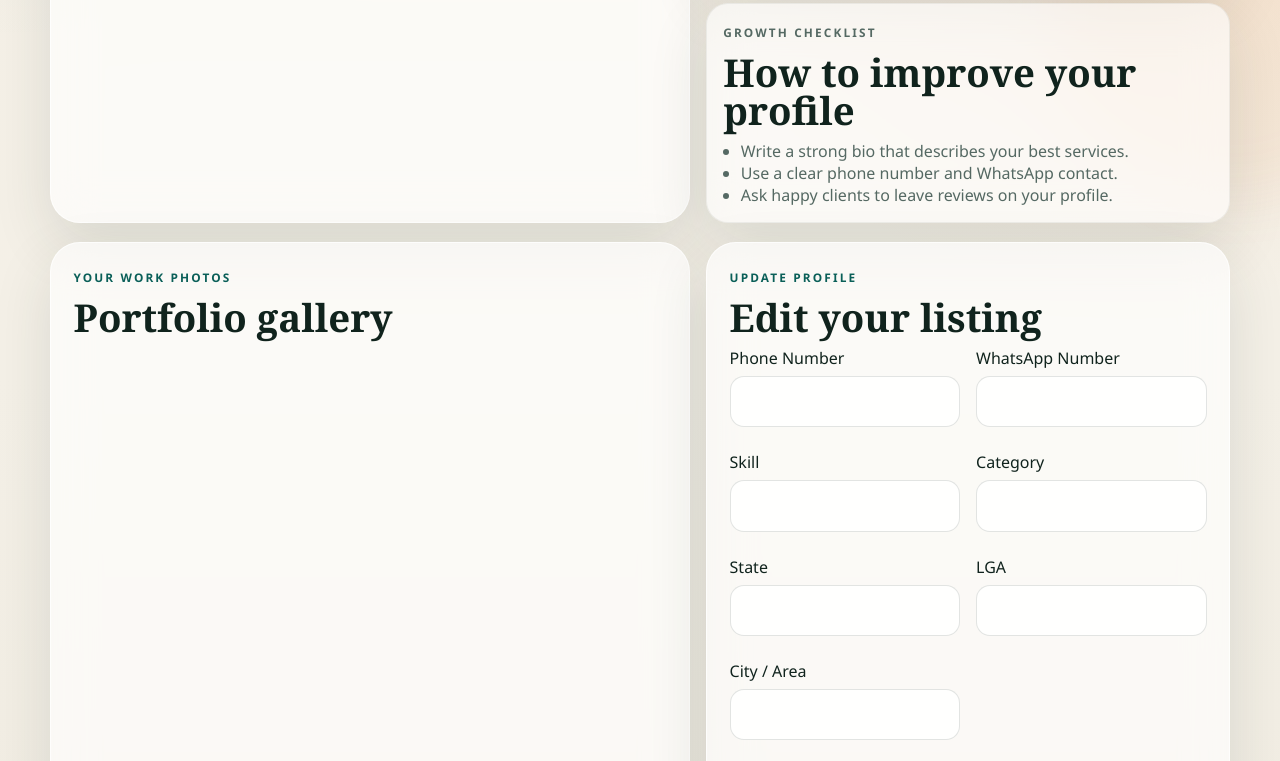
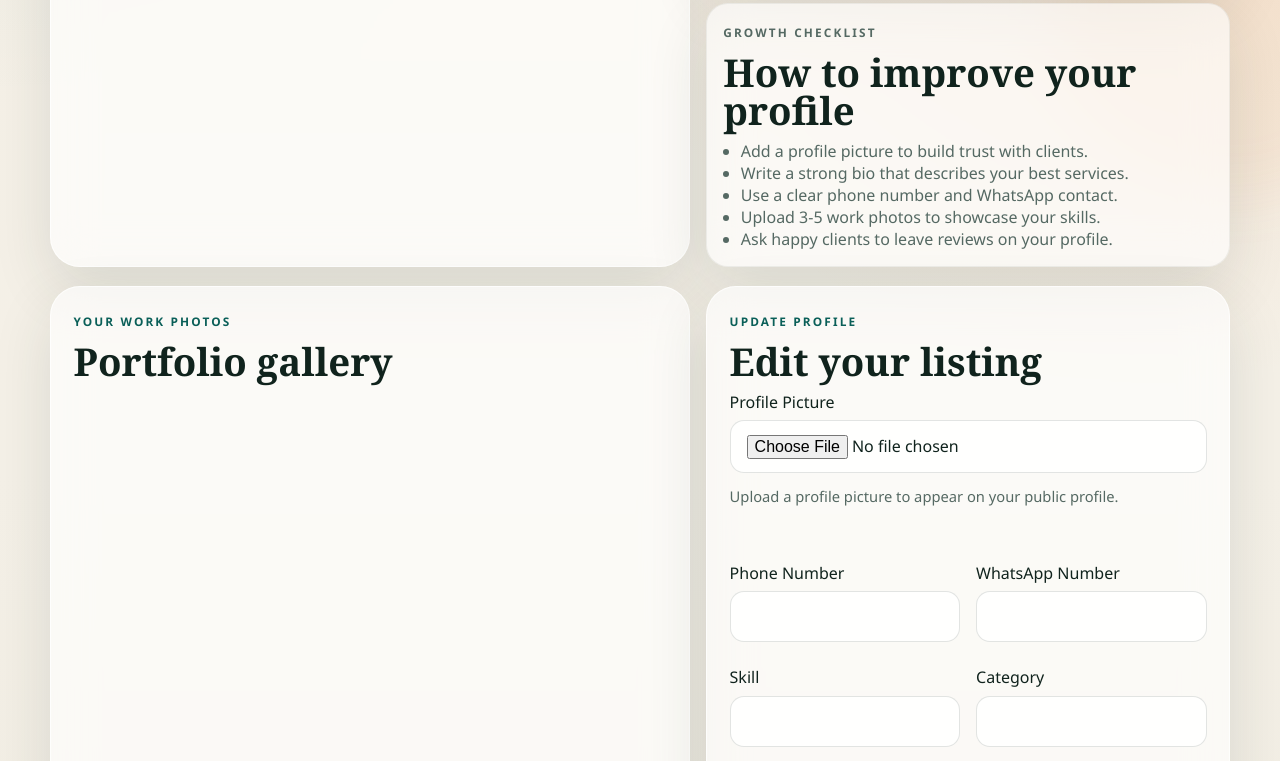
Before and after one commit to hirelocalng/hirelocal, a website: page public/dashboard.html in a window 1280 px wide. Shown: the part 731-1492 px from the top of the page. Drawn offline with Linux system fonts and the light colour scheme; no server answers.

Commit message:
fix: add missing profile picture upload to dashboard

```diff
--- a/public/dashboard.html
+++ b/public/dashboard.html
@@ -86,8 +86,10 @@
                 <p class="eyebrow">Growth checklist</p>
                 <h2>How to improve your profile</h2>
                 <ul class="plain-list">
+                  <li>Add a profile picture to build trust with clients.</li>
                   <li>Write a strong bio that describes your best services.</li>
                   <li>Use a clear phone number and WhatsApp contact.</li>
+                  <li>Upload 3-5 work photos to showcase your skills.</li>
                   <li>Ask happy clients to leave reviews on your profile.</li>
                 </ul>
               </section>
@@ -113,6 +115,15 @@
                 </div>
               </div>
               <form id="dashboard-update-form" class="form-grid">
+                <!-- ========== ADDED: PROFILE PICTURE UPLOAD ========== -->
+                <label class="full-width">
+                  <span>Profile Picture</span>
+                  <input type="file" name="profile_picture" accept="image/*" />
+                  <small class="input-help">Upload a profile picture to appear on your public profile.</small>
+                </label>
+                <div class="full-width single-photo-preview" id="dashboard-photo-preview"></div>
+                <!-- ========== END ADDED SECTION ========== -->
+
                 <label>
                   <span>Phone Number</span>
                   <input type="tel" name="phone" />
@@ -161,7 +172,8 @@
   </div>
 
   <script src="https://korablobstorage.blob.core.windows.net/modal-bucket/korapay-collections.min.js"></script>
-  <script src="/js/main.js"></script><footer class="site-footer">
+  <script src="/js/main.js"></script>
+  <footer class="site-footer">
     <div class="container">
       <div class="footer-row">
         <p style="color:var(--muted);margin:0;font-size:0.9rem;">&copy; 2026 HireLocal Nigeria. All rights reserved.</p>
@@ -173,6 +185,5 @@
       </div>
     </div>
   </footer>
-
 </body>
 </html>
```
Lines whose indentation alone changed are shown as unchanged.
